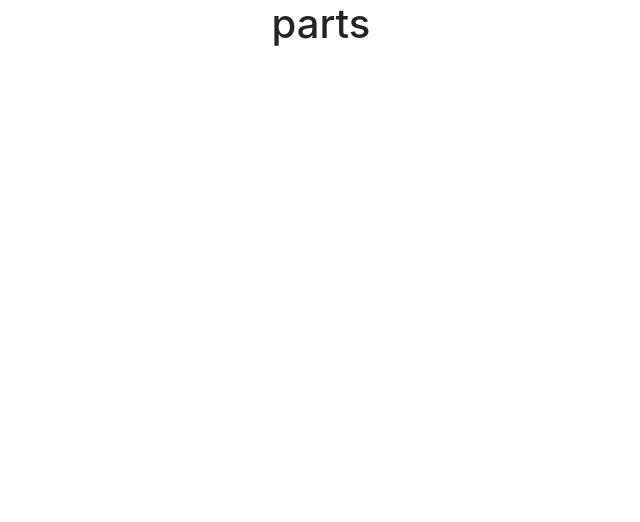
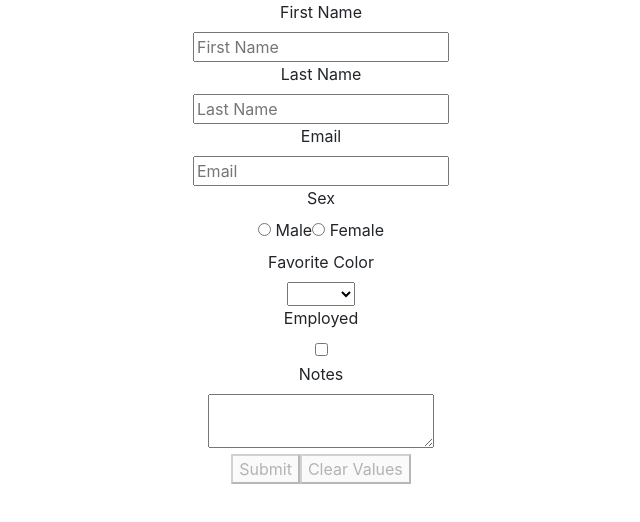
Before and after one commit to ypedroo/contracts, a React (Create React App) app: page /parts in a window 1280 px wide. Shown: the top 522 px of the page, without its empty margins (319-959 px from the left). Built offline with nearby package versions, Linux system fonts and the light colour scheme.

Commit message:
addin redux form snippet

```diff
--- a/package.json
+++ b/package.json
@@ -13,6 +13,8 @@
     "react-scripts": "3.1.2",
     "redux": "^4.0.4",
     "redux-devtools": "^3.5.0",
+    "redux-form": "^8.2.6",
+    "redux-forms": "^1.0.0-3",
     "semantic-ui-react": "^0.88.1"
   },
   "scripts": {
--- a/src/components/Part/PartForm.js
+++ b/src/components/Part/PartForm.js
@@ -1,11 +1,106 @@
-import React, { Component } from 'react';
+import React from 'react'
+import { Field, reduxForm } from 'redux-form'
 
-// import { Container } from './styles';
+const SimpleForm = props => {
+    const { handleSubmit, pristine, reset, submitting } = props
+    return (
+        <form onSubmit={handleSubmit}>
+            <div>
+                <label>First Name</label>
+                <div>
+                    <Field
+                        name="firstName"
+                        component="input"
+                        type="text"
+                        placeholder="First Name"
+                    />
+                </div>
+            </div>
+            <div>
+                <label>Last Name</label>
+                <div>
+                    <Field
+                        name="lastName"
+                        component="input"
+                        type="text"
+                        placeholder="Last Name"
+                    />
+                </div>
+            </div>
+            <div>
+                <label>Email</label>
+                <div>
+                    <Field
+                        name="email"
+                        component="input"
+                        type="email"
+                        placeholder="Email"
+                    />
+                </div>
+            </div>
+            <div>
+                <label>Sex</label>
+                <div>
+                    <label>
+                        <Field
+                            name="sex"
+                            component="input"
+                            type="radio"
+                            value="male"
+                        />{' '}
+                        Male
+            </label>
+                    <label>
+                        <Field
+                            name="sex"
+                            component="input"
+                            type="radio"
+                            value="female"
+                        />{' '}
+                        Female
+            </label>
+                </div>
+            </div>
+            <div>
+                <label>Favorite Color</label>
+                <div>
+                    <Field name="favoriteColor" component="select">
+                        <option />
+                        <option value="ff0000">Red</option>
+                        <option value="00ff00">Green</option>
+                        <option value="0000ff">Blue</option>
+                    </Field>
+                </div>
+            </div>
+            <div>
+                <label htmlFor="employed">Employed</label>
+                <div>
+                    <Field
+                        name="employed"
+                        id="employed"
+                        component="input"
+                        type="checkbox"
+                    />
+                </div>
+            </div>
+            <div>
+                <label>Notes</label>
+                <div>
+                    <Field name="notes" component="textarea" />
+                </div>
+            </div>
+            <div>
+                <button type="submit" disabled={pristine || submitting}>
+                    Submit
+        </button>
+                <button type="button" disabled={pristine || submitting} onClick={reset}>
+                    Clear Values
+        </button>
+            </div>
+        </form>
+    )
+}
 
-export default class Part extends Component {
-    render() {
-        return <div>
-            <h1> parts </h1>
-        </div> ;
-    }
-}
+export default reduxForm({
+    form: 'simple' // a unique identifier for this form
+})(SimpleForm)
--- a/src/components/UI/Header.js
+++ b/src/components/UI/Header.js
@@ -1,19 +1,11 @@
 import React, { Component } from 'react';
 import logo from '../../assets/logo.png';
-import dev from '../../assets/ypedro.jpg';
-
 
 export default class Header extends Component {
     render() {
         return <div >
             <img src={logo} alt="logo"></img>
             <h1> Contraktor </h1>
-            <a href="https://ynoapedro.com">
-                <img
-                src={dev}
-                alt="resposibleDev"
-                style={ { maxWidth:"50px"} }></img>
-            </a>
         </div>;
     }
 }
```
Also changed, not shown: 1 other file (tests, documents, lock files or other folders).
